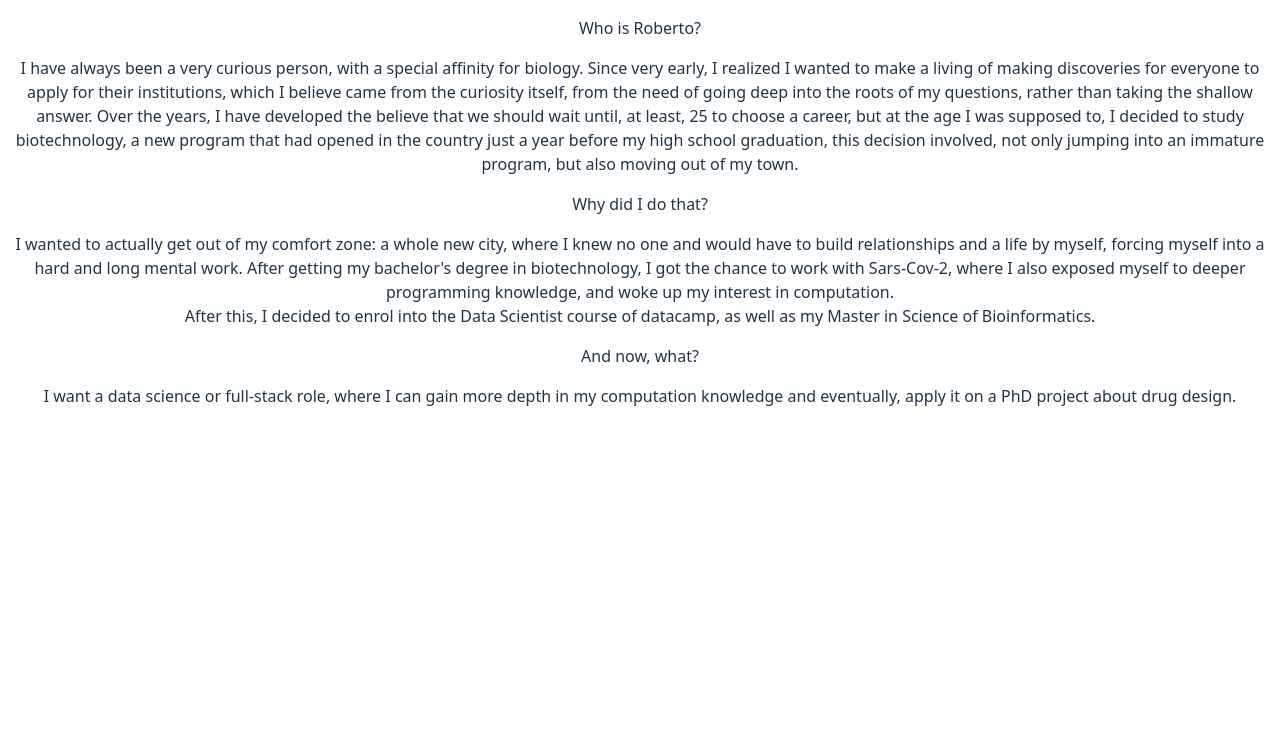
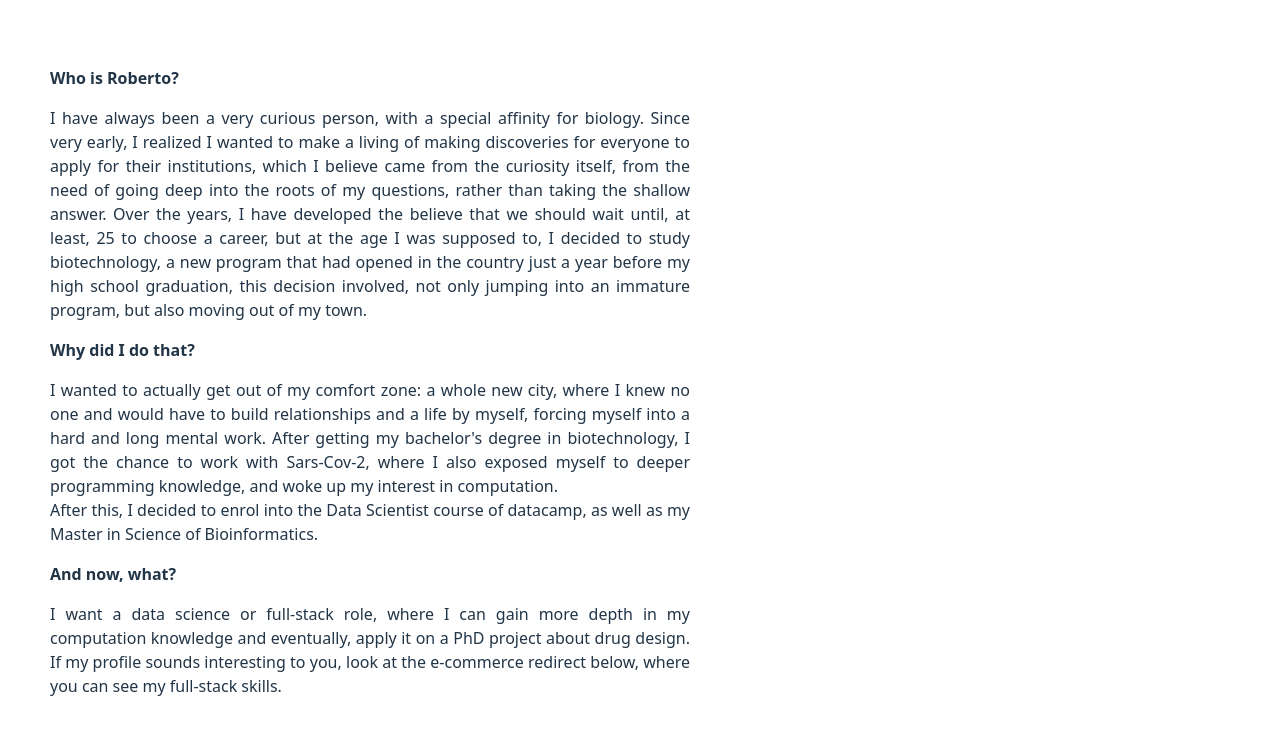
Before and after one commit to RobertoBonnelly/rbprofile, a React (Vite) app: page /About-me in a window 1280 px wide. Shown: the top 734 px of the page. Built offline with nearby package versions, Linux system fonts and the light colour scheme.

Commit message:
feat: styled about-me page

```diff
--- a/src/About-me/page.tsx
+++ b/src/About-me/page.tsx
@@ -1,21 +1,21 @@
-
+import '../styles/About-me.css'
 
 export default function AboutMe() {
     return (
-        <>
-        <p>Who is Roberto?</p>
+        <div className="description">
+        <p className='title'>Who is Roberto?</p>
 
         <div>I have always been a very curious person, with a special affinity for biology. Since very early, I realized I wanted to make a living of making discoveries for everyone to apply for their institutions, which I believe came from the curiosity itself, from the need of going deep into the roots of my questions, rather than taking the shallow answer. Over the years, I have developed the believe that we should wait until, at least, 25 to choose a career, but at the age I was supposed to, I decided to study biotechnology, a new program that had opened in the country just a year before my high school graduation, this decision involved, not only jumping into an immature program, but also moving out of my town.</div>
 
-        <p>Why did I do that?</p>
+        <p className='title'>Why did I do that?</p>
 
         <div>I wanted to actually get out of my comfort zone: a whole new city, where I knew no one and would have to build relationships and a life by myself, forcing myself into a hard and long mental work. After getting my bachelor's degree in biotechnology, I got the chance to work with Sars-Cov-2, where I also exposed myself to deeper programming knowledge, and woke up my interest in computation.</div>
 
         <div>After this, I decided to enrol into the Data Scientist course of datacamp, as well as my Master in Science of Bioinformatics.</div>
 
-        <p>And now, what?</p>
+        <p className='title'>And now, what?</p>
 
-        <div>I want a data science or full-stack role, where I can gain more depth in my computation knowledge and eventually, apply it on a PhD project about drug design.</div>
-        </>
+        <div>I want a data science or full-stack role, where I can gain more depth in my computation knowledge and eventually, apply it on a PhD project about drug design. If my profile sounds interesting to you, look at the e-commerce redirect below, where you can see my full-stack skills.</div>
+        </div>
     )
 }
--- /dev/null
+++ b/src/styles/About-me.css
@@ -0,0 +1,10 @@
+.description {
+    max-width: 50%;
+    text-align: justify;
+    padding-left: 50px;
+    padding-top: 50px;
+}
+
+.title {
+    font-weight: bold;
+}
```
Also changed, not shown: src/e-commerce/landing-page.tsx (added).
